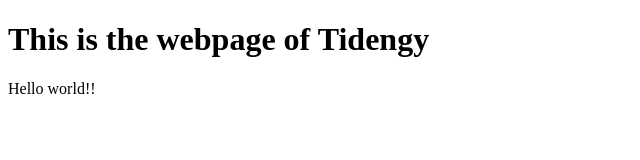
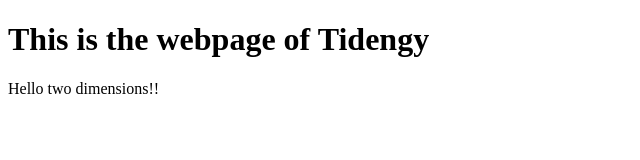
Before and after one commit to Tidengy/Portfolio, a plain HTML site: page index.html in a window 1280 px wide. Shown: the full height of the page, 0-640 px from the left. Drawn offline with Linux system fonts and the light colour scheme.

Commit message:
Update index.html

```diff
--- a/index.html
+++ b/index.html
@@ -3,6 +3,6 @@
 <body>
 
 <h1>This is the webpage of Tidengy</h1>
-<p>Hello world!!</p>
+<p>Hello two dimensions!!</p>
 </body>
 </html>
```
